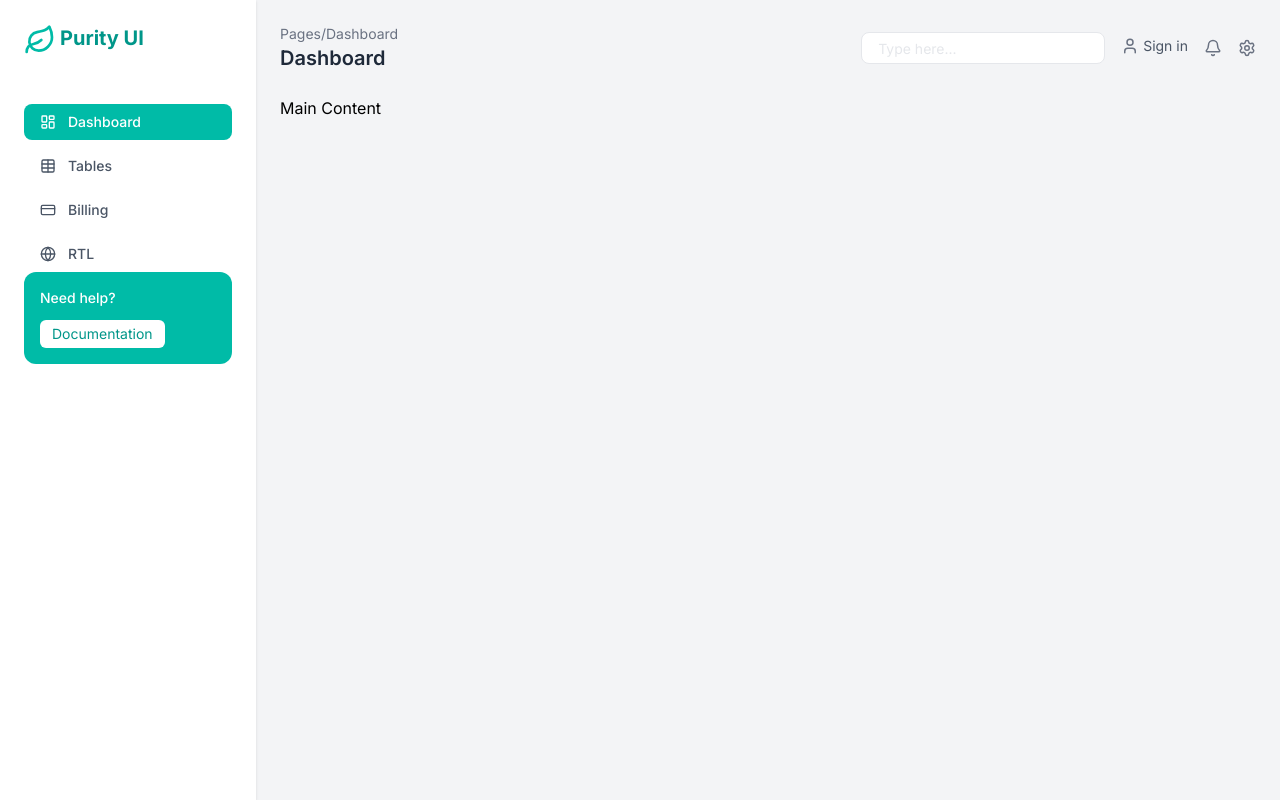
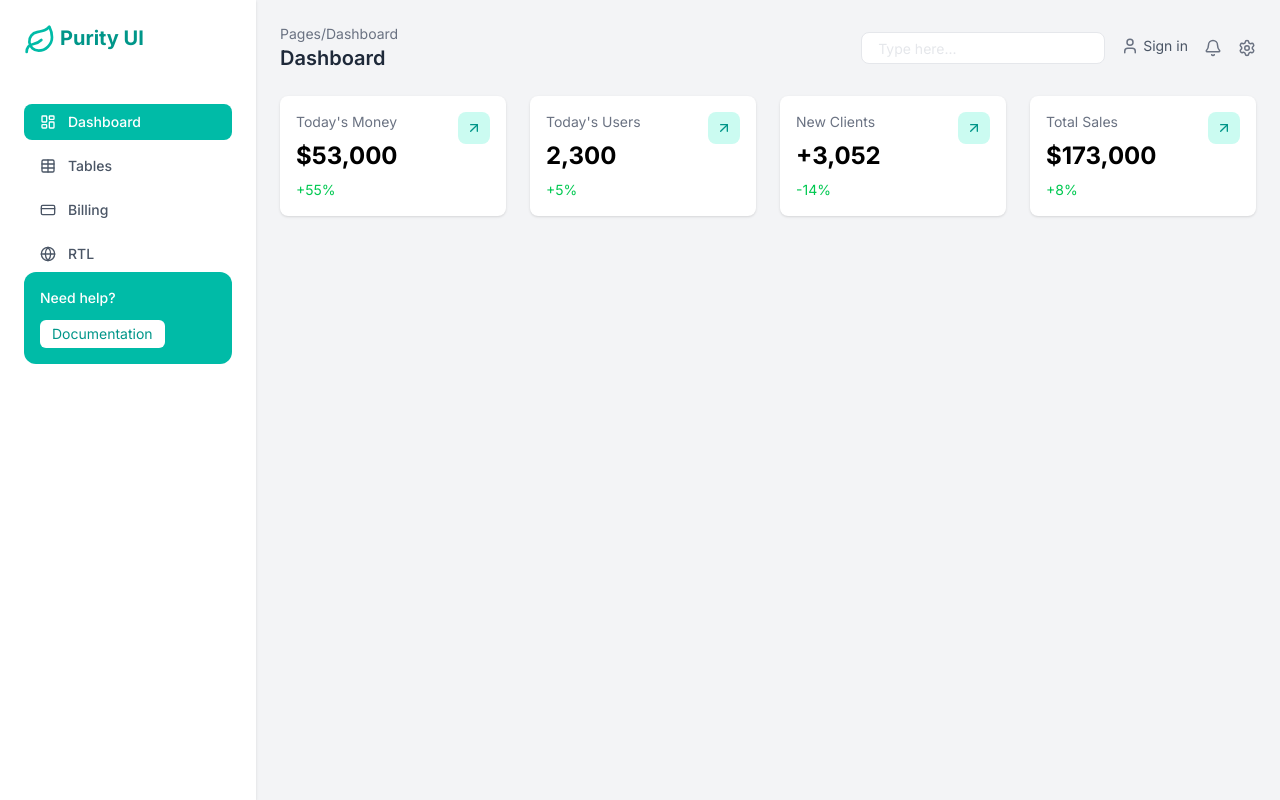
Before and after one commit to adewoletimothy/castech-landingpage, a Next.js app in the folder landing-page/: page / in a window 1280 px wide. Built offline with nearby package versions, Linux system fonts and the light colour scheme.

Commit message:
attached sales stats grid

```diff
--- /dev/null
+++ b/landing-page/app/components/dashboard/StatCard.tsx
@@ -0,0 +1,36 @@
+import { ArrowUpRight, Wallet } from "lucide-react";
+
+interface StatCardProps {
+    title: string;
+    value: string;
+    change: string;
+}
+
+export default function StatCard({
+  title,
+  value,
+  change,
+}: StatCardProps) {
+    return(
+        <div className="bg-white p-4 rounded-lg shadow-sm relative">
+            <div className="absolute top-4 right-4 bg-teal-100 p-2 rounded-lg">
+                <ArrowUpRight
+                    size={16}
+                    className="text-teal-600"
+                />
+
+            </div>
+            <p className="text-sm text-gray-500">
+                {title}
+            </p>
+            <h3 className="text-2xl text-black font-bold mt-2">
+                {value}
+            </h3>
+            <p className="text-sm text-green-500 mt-2">
+                {change}
+
+            </p>
+        </div>
+
+    )
+}
--- /dev/null
+++ b/landing-page/app/components/dashboard/StatCardGrid.tsx
@@ -0,0 +1,33 @@
+import StatCard from './StatCard';
+import { ArrowUpRight, Wallet } from "lucide-react";
+
+export default function StatCardGrid() {
+    return(
+        <div className="grid grid-cols-1 md:grid-cols-2 lg:grid-cols-4 gap-6">
+           <div className="relative">
+
+            <Wallet className="absolute top-4 right-4 bg-teal-100 p-2 rounded-lg"/>
+                <StatCard
+                    title="Today's Money"
+                    value="$53,000"
+                    change="+55%"
+                />
+            </div>
+            <StatCard
+                title="Today's Users"
+                value="2,300"
+                change="+5%"
+            />
+            <StatCard
+                title="New Clients"
+                value="+3,052"
+                change="-14%"
+            />
+            <StatCard
+                title="Total Sales"
+                value="$173,000"
+                change="+8%"
+            />
+        </div>
+    )
+}
--- a/landing-page/app/page.tsx
+++ b/landing-page/app/page.tsx
@@ -1,6 +1,6 @@
 import Navbar from "./components/layout/Navbar";
 import Sidebar from "./components/layout/Sidebar";
-
+import StatCardGrid from "./components/dashboard/StatCardGrid";
 
 
 export default function Home() {
@@ -11,10 +11,7 @@ export default function Home() {
 
       <main className="flex-1 p-6">
         <Navbar/>
-        <div>
-
-        Main Content
-        </div>
+        <StatCardGrid/>
       </main>
     </div>
   );
```
Also changed, not shown: 1 other file (tests, documents, lock files or other folders).
